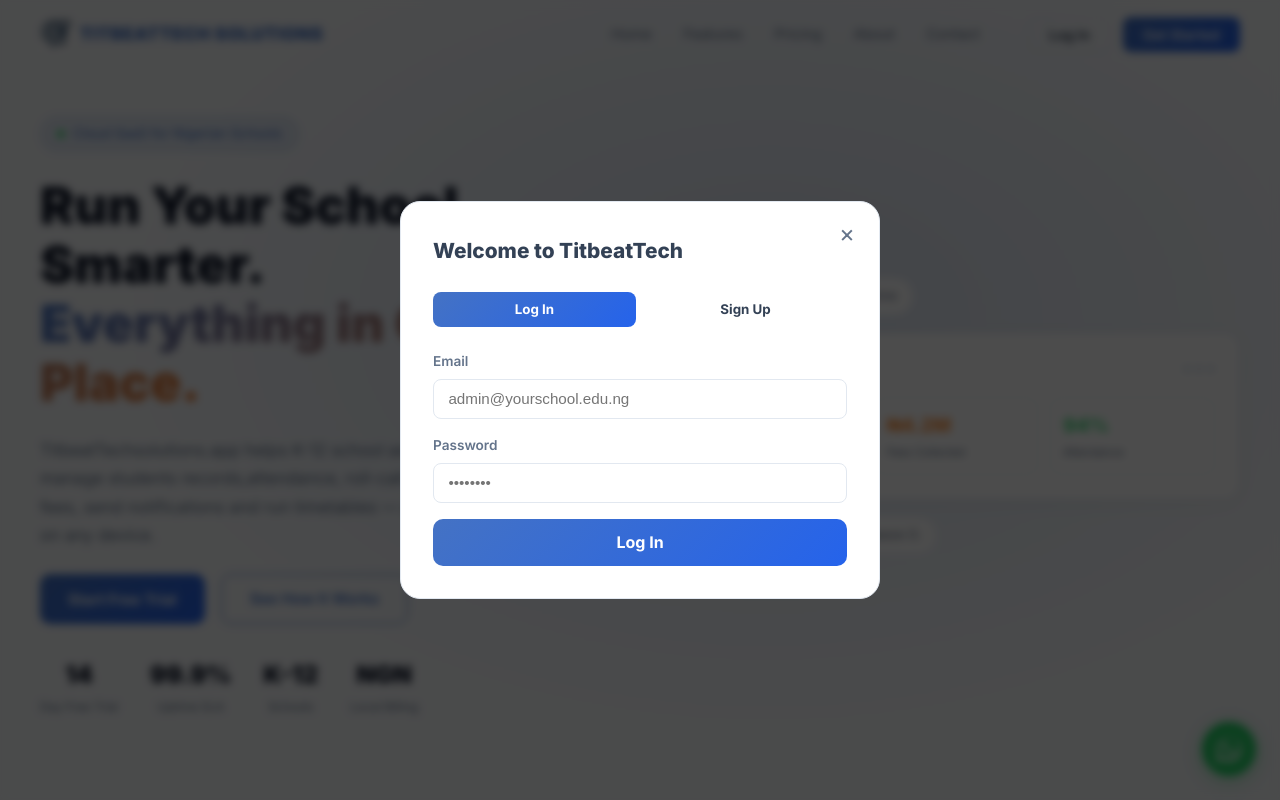
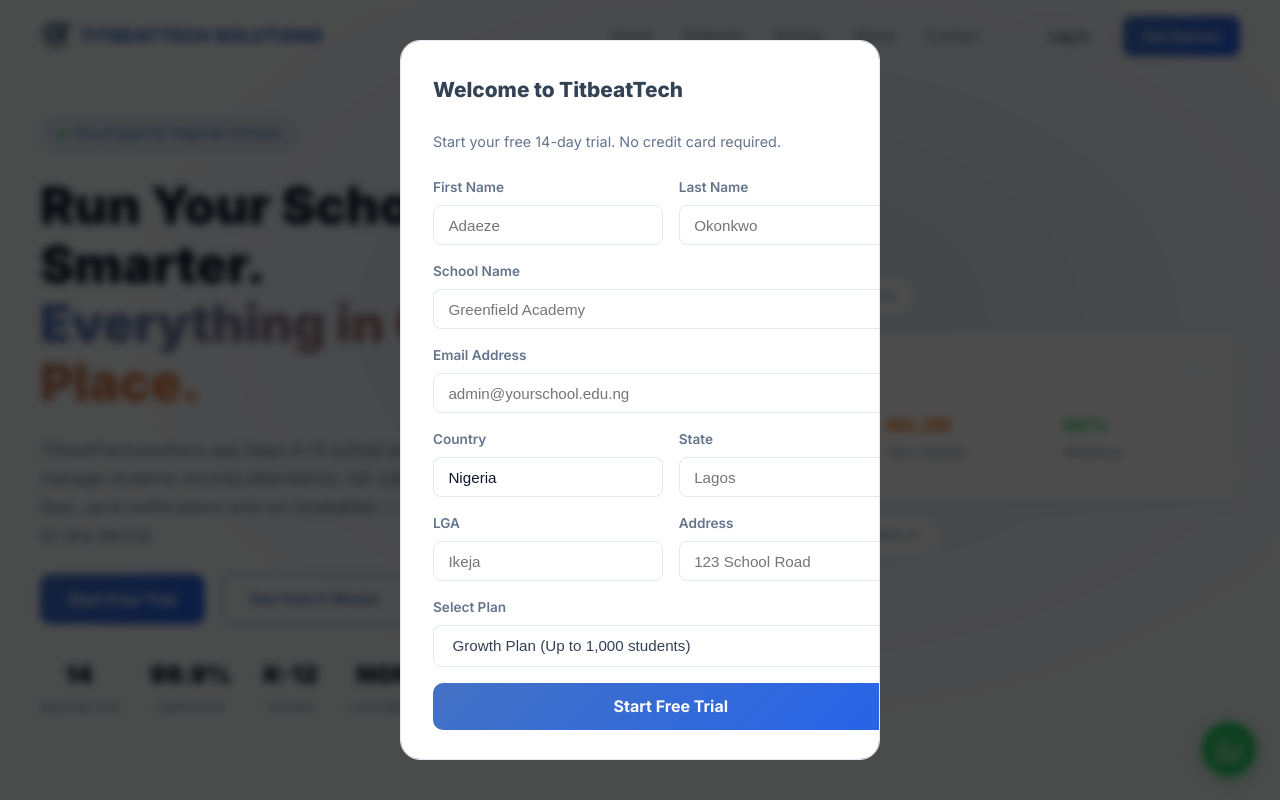
Before and after one commit to pchiderasamuel/titbeattechsolutions.com, a Next.js app: page / in a window 1280 px wide. Both pictures are taken after a click on the button "Get Started". Shown: the top 800 px of the page. Built offline with nearby package versions, Linux system fonts and the light colour scheme; no server answers.

Commit message:
Update login flow to link directly to the web app

```diff
--- a/src/components/AuthModal.tsx
+++ b/src/components/AuthModal.tsx
@@ -5,7 +5,6 @@
 interface Props { mode: 'login' | 'signup' | null; onClose: () => void; onSwitchToCheckout: (plan: string) => void; }
 
 export default function AuthModal({ mode, onClose, onSwitchToCheckout }: Props) {
-  const [tab, setTab] = useState<'login' | 'signup'>(mode || 'login');
   const [error, setError] = useState('');
   const [loading, setLoading] = useState(false);
 
@@ -20,27 +19,7 @@
   const [address,   setAddress]   = useState('');
   const [selectedPlan, setSelectedPlan] = useState('growth');
 
-  if (!mode) return null;
-
-  const handleLogin = async (e: React.FormEvent<HTMLFormElement>) => {
-    e.preventDefault();
-    const fd = new FormData(e.currentTarget);
-    setError(''); setLoading(true);
-    try {
-      const res = await fetch('/api/auth/login', {
-        method: 'POST',
-        headers: { 'Content-Type': 'application/json' },
-        body: JSON.stringify({ email: fd.get('email'), password: fd.get('password') }),
-      });
-      const data = await res.json();
-      if (res.ok) {
-        window.location.href = process.env.NEXT_PUBLIC_APP_URL || 'https://app.titbeattechsolutions.app';
-      } else {
-        setError(data.error || 'Login failed');
-      }
-    } catch { setError('Network error. Please try again.'); }
-    finally { setLoading(false); }
-  };
+  if (!mode || mode === 'login') return null;
 
   const handleSignup = async (e: React.FormEvent) => {
     e.preventDefault();
@@ -79,24 +58,7 @@
         <div className={styles.form}>
           <button className={styles.close} onClick={onClose}>×</button>
           <h3 style={{ marginBottom: '1.5rem' }}>Welcome to TitbeatTech</h3>
-          <div style={{ display: 'flex', gap: '0.5rem', marginBottom: '1.5rem' }}>
-            {(['login', 'signup'] as const).map(t => (
-              <button key={t} onClick={() => { setTab(t); setError(''); }}
-                style={{ flex: 1, padding: '0.6rem', borderRadius: 8, border: 'none',
-                  background: tab === t ? 'linear-gradient(135deg,#4472C4,#2563EB)' : 'var(--card)',
-                  color: tab === t ? '#fff' : 'var(--text)', fontWeight: 700, cursor: 'pointer' }}>
-                {t === 'login' ? 'Log In' : 'Sign Up'}
-              </button>
-            ))}
-          </div>
-          {tab === 'login' ? (
-            <form key="login-form" onSubmit={handleLogin}>
-              <div className={styles.field}><label>Email</label><input name="email" type="email" placeholder="admin@yourschool.edu.ng" required /></div>
-              <div className={styles.field}><label>Password</label><input name="password" type="password" placeholder="••••••••" required /></div>
-              {error && <p className={styles.error}>{error}</p>}
-              <button type="submit" className={styles.submit} disabled={loading}>{loading ? 'Logging in…' : 'Log In'}</button>
-            </form>
-          ) : (
+          <p style={{ color: 'var(--muted)', fontSize: '0.9rem', marginBottom: '1.5rem' }}>Start your free 14-day trial. No credit card required.</p>
             <form key="signup-form" onSubmit={handleSignup}>
               <div style={{ display: 'grid', gridTemplateColumns: '1fr 1fr', gap: '1rem' }}>
                 <div className={styles.field}>
@@ -149,7 +111,6 @@
                 {loading ? 'Processing…' : 'Start Free Trial'}
               </button>
             </form>
-          )}
         </div>
       </div>
     </div>
--- a/src/components/Navbar.tsx
+++ b/src/components/Navbar.tsx
@@ -34,12 +34,12 @@
             </li>
           ))}
           <li className={styles.mobileCta}>
-            <button className={styles.btnOutline} onClick={() => { onLogin(); setMenuOpen(false); }}>Log In</button>
+            <a href={process.env.NEXT_PUBLIC_APP_URL || 'https://app.titbeattechsolutions.app'} className={styles.btnOutline} onClick={() => setMenuOpen(false)}>Log In</a>
             <button className={styles.btnPrimary} onClick={() => { onSignup(); setMenuOpen(false); }}>Get Started</button>
           </li>
         </ul>
         <div className={styles.desktopCta}>
-          <button className={styles.btnOutline} onClick={onLogin}>Log In</button>
+          <a href={process.env.NEXT_PUBLIC_APP_URL || 'https://app.titbeattechsolutions.app'} className={styles.btnOutline}>Log In</a>
           <button className={styles.btnPrimary} onClick={onSignup}>Get Started</button>
         </div>
       </div>
--- a/src/lib/email.ts
+++ b/src/lib/email.ts
@@ -77,7 +77,7 @@
              style="display:inline-block;background:#2563EB;color:#fff;
                     text-decoration:none;padding:14px 28px;border-radius:10px;
                     font-weight:700;font-size:15px;">
-            Log In &amp; Set New Password →
+            Access App &amp; Set New Password →
           </a>
 
           <hr style="border:none;border-top:1px solid #E2E8F0;margin:28px 0;" />
```
